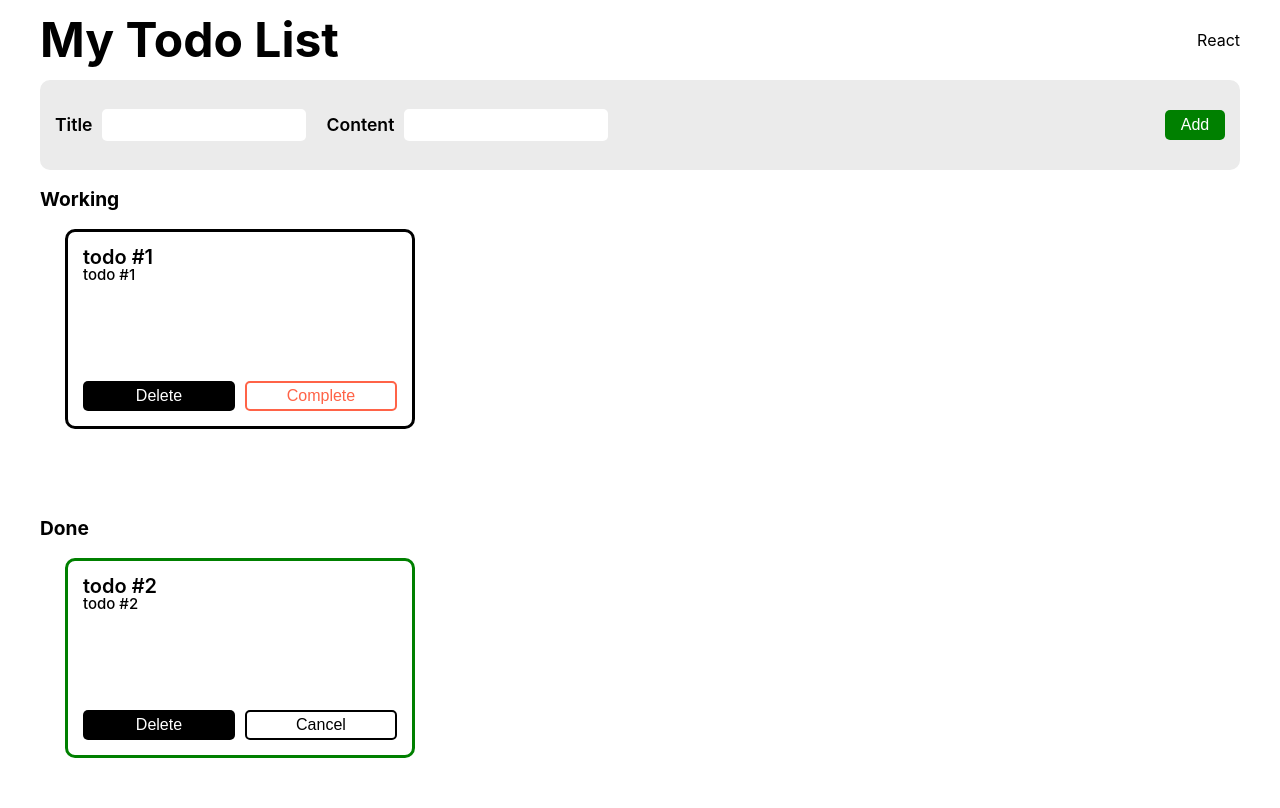
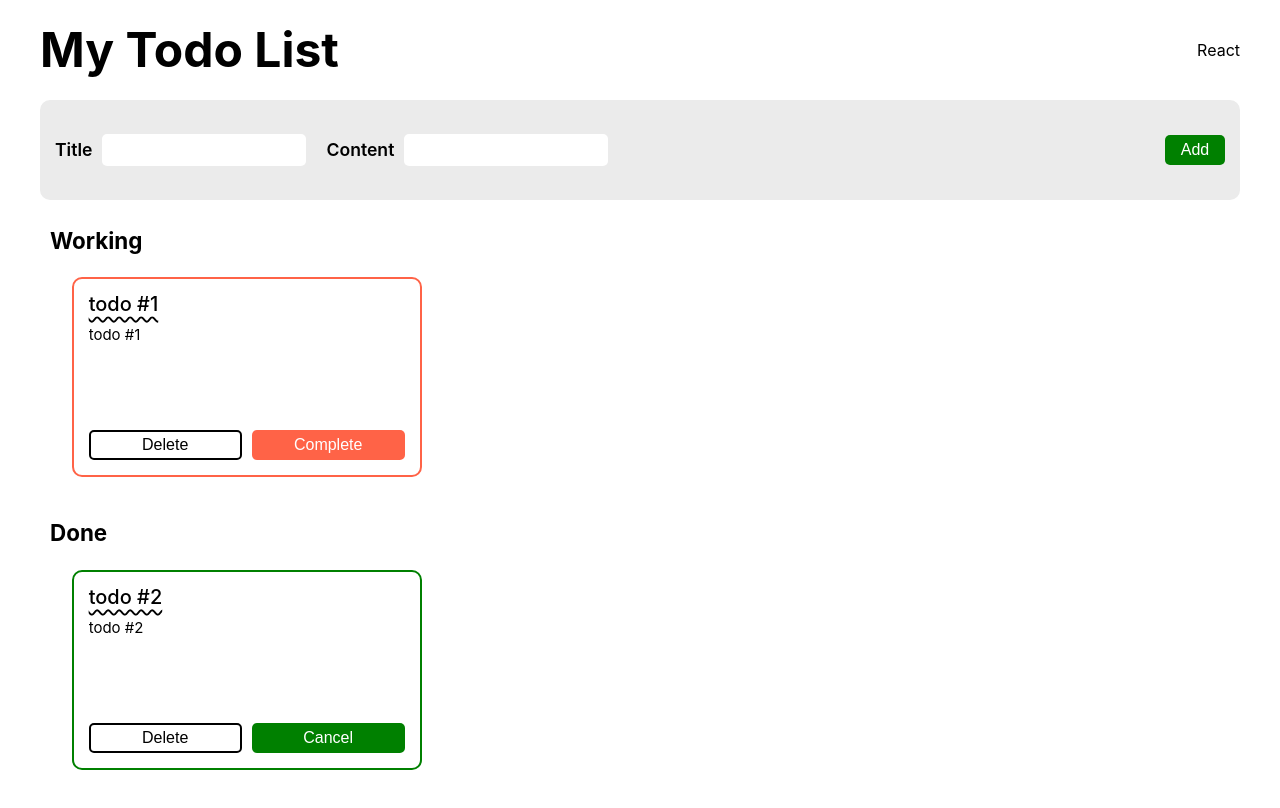
Before and after one commit to yeliinbb/Todo-List, a React (Vite) app: page / in a window 1280 px wide. Built offline with nearby package versions, Linux system fonts and the light colour scheme.

Commit message:
텍스트 넘치는 css 수정

```diff
--- a/src/App.css
+++ b/src/App.css
@@ -19,7 +19,7 @@ body {
 
 .header {
   width: 100%;
-  height: 80px;
+  height: 100px;
   display: flex;
   justify-content: space-between;
   align-items: center;
@@ -36,7 +36,6 @@ body {
   flex-direction: column;
   justify-content: center;
   align-items: center;
-  /* margin: 0 auto; */
 }
 
 .todo-list__wrapper {
@@ -49,7 +48,7 @@ body {
 
 .form {
   width: 100%;
-  height: 90px;
+  height: 100px;
   border-radius: 10px;
   display: flex;
   justify-content: space-between;
@@ -57,7 +56,7 @@ body {
   background-color: #ebebeb;
   padding: 15px;
   box-sizing: border-box;
-  margin-bottom: 20px;
+  margin-bottom: 30px;
 }
 
 .input__wrapper {
@@ -98,17 +97,18 @@ body {
 .todo-list__wrapper {
   display: flex;
   flex-direction: column;
-  gap: 40px;
+  gap: 20px;
 }
 
 section {
   height: fit-content;
+  padding: 0px 10px;
+  box-sizing: border-box;
 }
 
 .list-title {
-  font-size: 1.2rem;
+  font-size: 1.4rem;
   font-weight: 700;
-  margin-bottom: 20px;
 }
 
 .todo-list__box {
@@ -118,6 +118,7 @@ section {
   grid-template-rows: repeat(auto-fill, minmax(250px, 1fr));
   grid-auto-rows: 250px;
   justify-content: center;
+  align-items: center;
 }
 
 .todo-list {
@@ -135,18 +136,34 @@ section {
 }
 
 .todo-content__box {
+  display: flex;
+  flex-direction: column;
+  gap: 15px;
   width: 100%;
-  height: 110px;
+  height: fit-content;
 }
 
 .todo-title {
-  font-weight: 600;
+  width: 100%;
+  height: 18px;
+  font-weight: 500;
   font-size: 20px;
+  text-decoration: wavy underline;
+  text-underline-offset: 5px;
 }
 
 .todo-content {
-  font-weight: 500;
+  width: 100%;
+  height: 90px;
+  font-weight: 400;
   font-size: 15px;
+  overflow: hidden;
+  /* word-wrap: break-word; */
+  word-break: break-all; /* 줄바꿈 시 단어 쪼개기 */
+  /* text-overflow:ellipsis; 한 줄에서만 작동 */
+  display: -webkit-box;
+  -webkit-box-orient: vertical;
+  -webkit-line-clamp: 6;
 }
 
 .btn__box {
@@ -164,6 +181,11 @@ section {
 }
 
 .remove-btn {
-  background-color: black;
+  /* background-color: black;
+  color: white; */
+  border: 2px solid black;
+  color: black;
+}
+.complete-cancel-btn {
   color: white;
 }
--- a/src/components/ToDoItem.jsx
+++ b/src/components/ToDoItem.jsx
@@ -15,13 +15,13 @@ const ToDoItem = ({ todo, setTodos }) => {
     <li
       key={id}
       style={{
-        border: isDone ? "3px solid green" : "3px solid black",
+        border: isDone ? "2.5px solid green" : "2.5px solid #FF6347",
       }}
       className="todo-list"
     >
       <div className="todo-content__box">
         <h3 className="todo-title">{title}</h3>
-        <h4 className="todo-content">{body}</h4>
+        <p className="todo-content">{body}</p>
       </div>
       <div className="btn__box">
         <button className="remove-btn btn" onClick={removeToDo}>
@@ -29,8 +29,7 @@ const ToDoItem = ({ todo, setTodos }) => {
         </button>
         <button
           style={{
-            border: isDone ? "2px solid black" : "2px solid #FF6347",
-            color: isDone ? "black" : "#FF6347",
+            backgroundColor: isDone ? "green" : "#FF6347",
           }}
           className="complete-cancel-btn btn"
           onClick={handleToggleButton}
```
